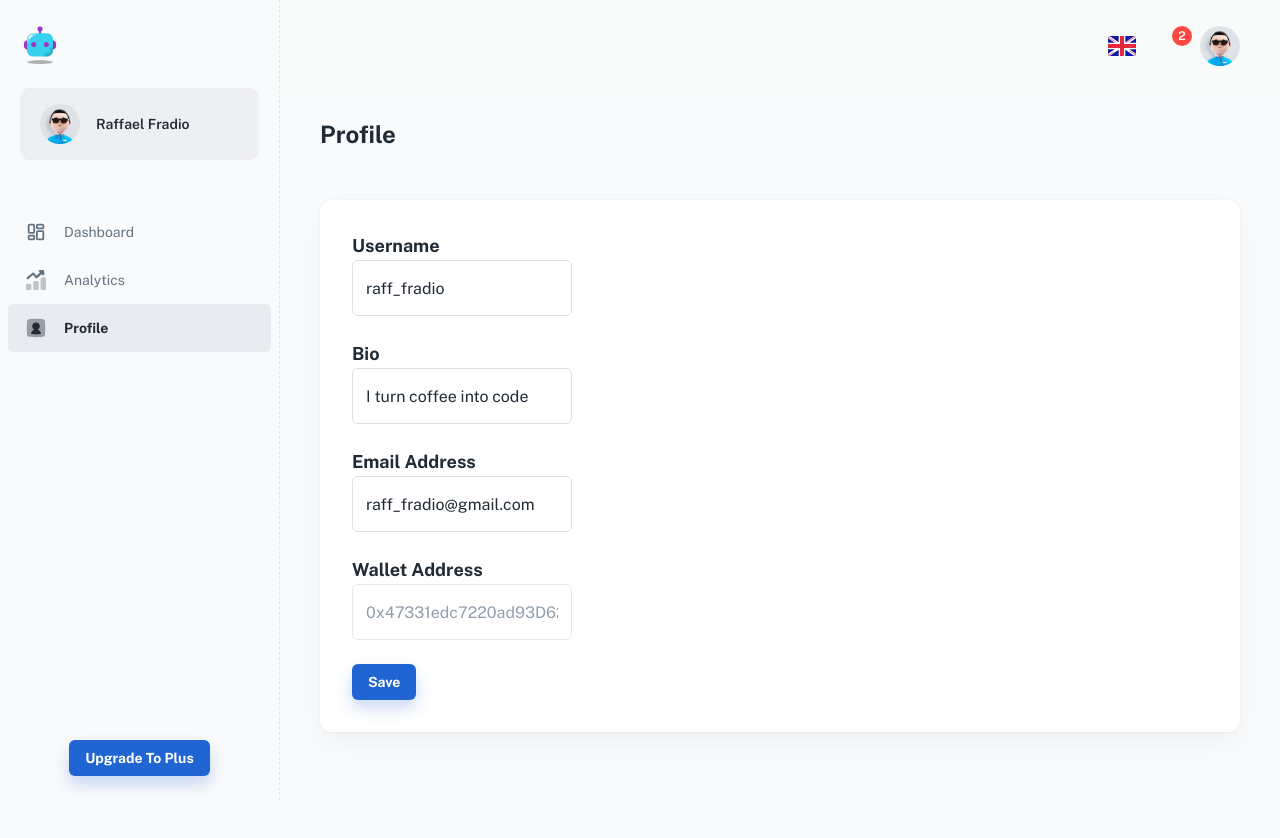
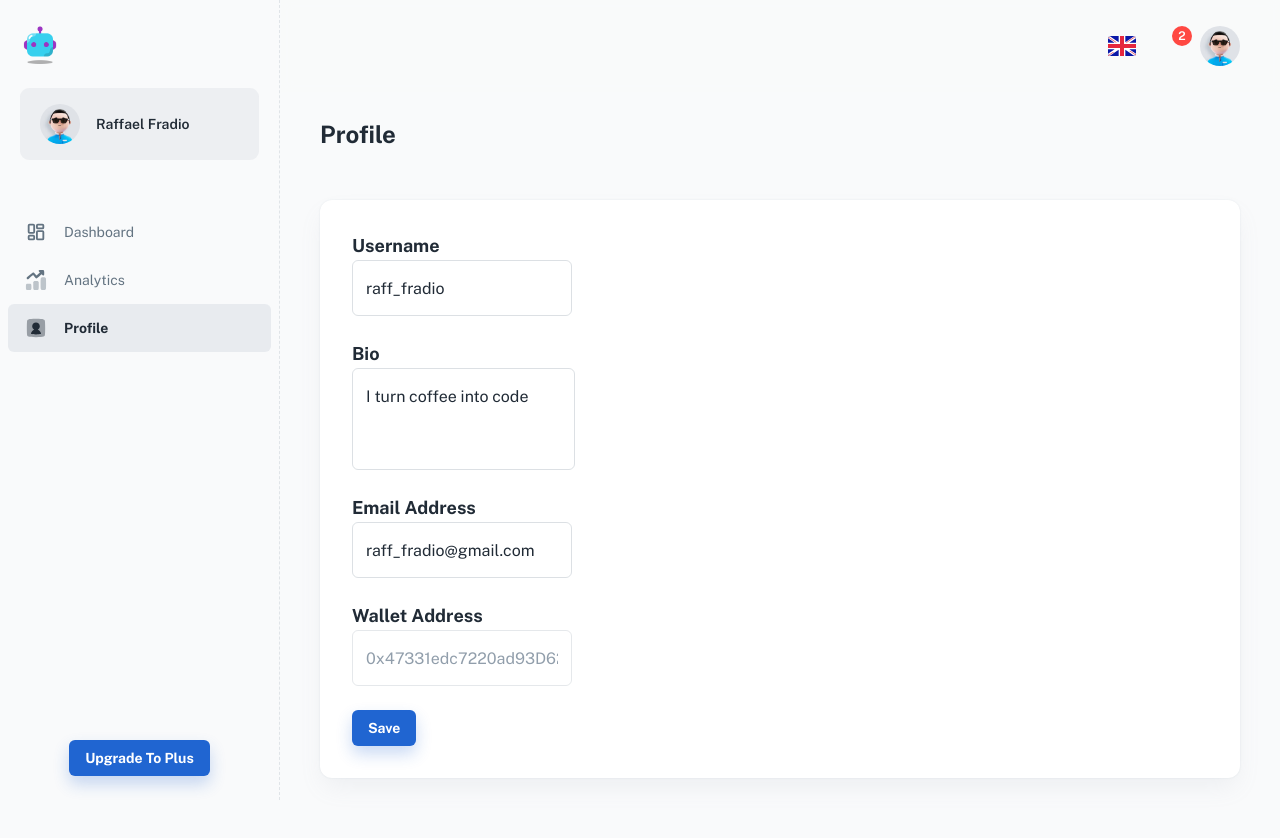
Before and after one commit to raff-fradio/cl-hackathon-fe, a React (Create React App) app: page /dashboard/user in a window 1280 px wide. Shown: the top 838 px of the page. Before the commit the page ends 812 px from the top, so only its background shows below. Built offline with nearby package versions, Linux system fonts and the light colour scheme; some icons are missing; a web font is replaced by a local one.

Commit message:
Bio multi rows

```diff
--- a/src/pages/UserPage.js
+++ b/src/pages/UserPage.js
@@ -62,7 +62,7 @@ export default function UserPage() {
               <TextField value={username} onChange={e => setUsername(e.target.value)} placeholder='Username'/>
               <br /><br />
               <Typography variant="h6">Bio</Typography>
-              <TextField value={bio} onChange={e => setBio(e.target.value)} placeholder='Bio'/>
+              <TextField value={bio} onChange={e => setBio(e.target.value)} placeholder='Bio' multiline rows={3} maxRows={4}/>
               <br /><br />
               <Typography variant="h6">Email Address</Typography>
               <TextField value={email} onChange={e => setEmail(e.target.value)} placeholder='Email Address'/>
```
